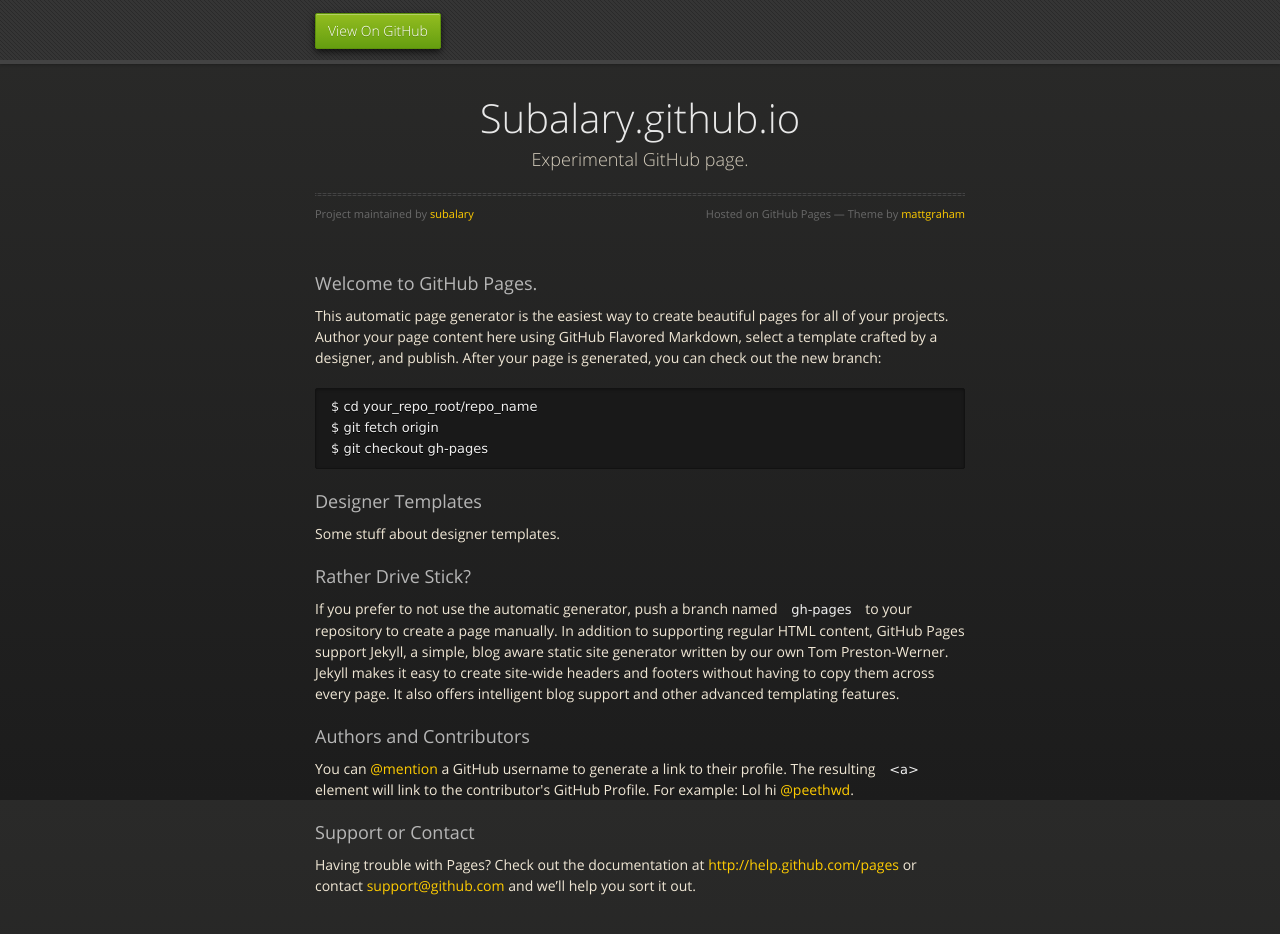
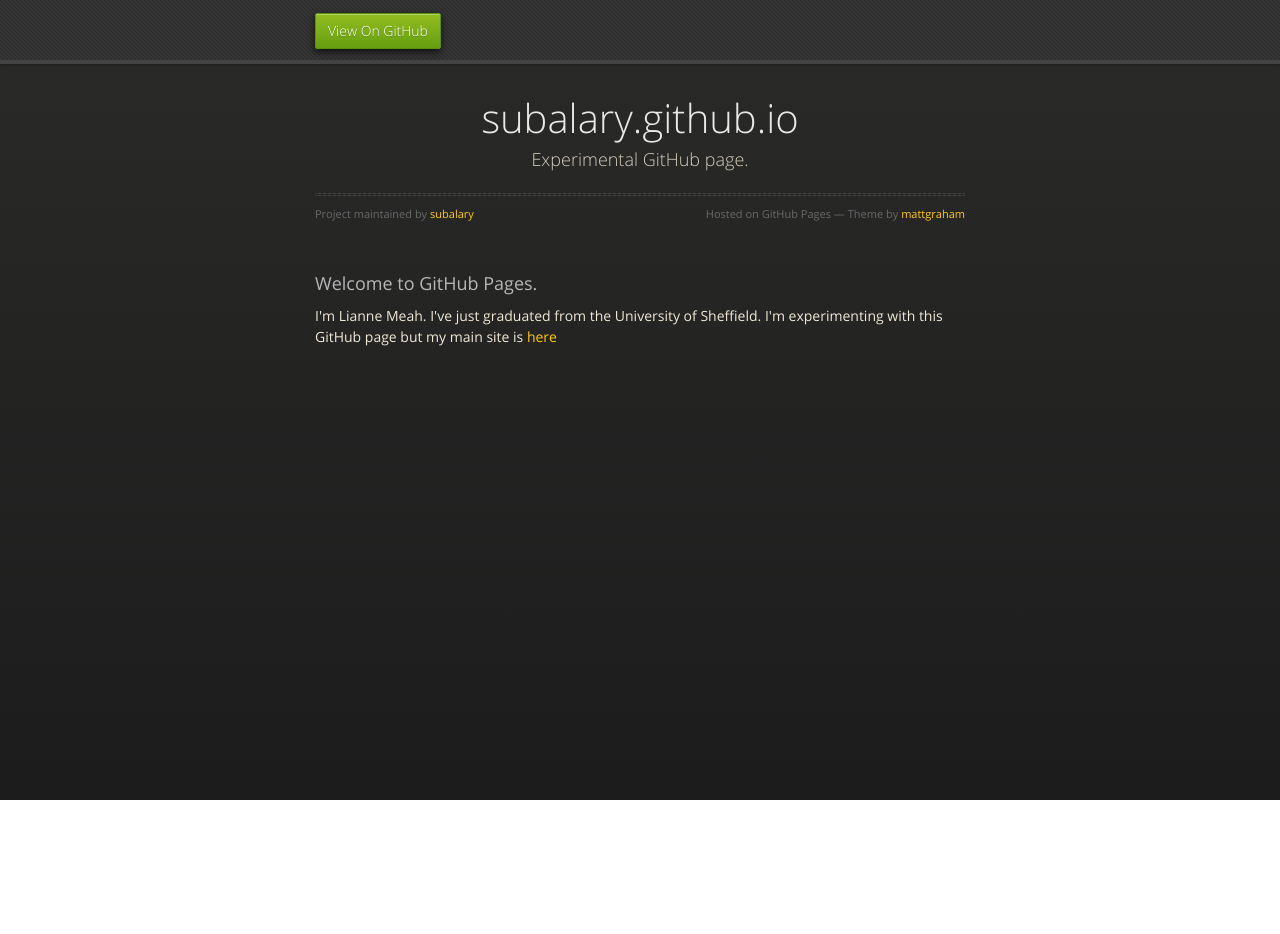
Before and after one commit to subalary/subalary.github.io, a plain HTML site: page index.html in a window 1280 px wide. After the commit the page ends 800 px from the top, so only its background shows below. Drawn offline with nearby package versions, Linux system fonts and the light colour scheme.

Commit message:
Update index.html

```diff
--- a/index.html
+++ b/index.html
@@ -28,7 +28,7 @@
 
       <section>
         <div id="title">
-          <h1>Subalary.github.io</h1>
+          <h1>subalary.github.io</h1>
           <p>Experimental GitHub page.</p>
           <hr>
           <span class="credits left">Project maintained by <a href="https://github.com/subalary">subalary</a></span>
@@ -37,25 +37,28 @@
         </div>
 
         <h3>
-<a name="welcome-to-github-pages" class="anchor" href="#welcome-to-github-pages">
+<a name="Hello World." class="anchor" href="#welcome-to-github-pages">
 <span class="octicon octicon-link"></span></a>Welcome to GitHub Pages.</h3>
 
-<p>This automatic page generator is the easiest way to create beautiful pages for all of your projects.
+<!--<p>This automatic page generator is the easiest way to create beautiful pages for all of your projects.
 Author your page content here using GitHub Flavored Markdown, select a template crafted by a designer,
-and publish. After your page is generated, you can check out the new branch:</p>
+and publish. After your page is generated, you can check out the new branch:</p>-->
 
-<pre><code>$ cd your_repo_root/repo_name
+<p>I'm Lianne Meah. I've just graduated from the University of Sheffield. I'm experimenting with this GitHub
+page but my main site is <a href="http://www.liannemeah.co.uk">here</a></p>
+
+<!--<pre><code>$ cd your_repo_root/repo_name
 $ git fetch origin
 $ git checkout gh-pages
-</code></pre>
+</code></pre>-->
 
-<h3>
+<!--<h3>
 <a name="designer-templates" class="anchor" href="#designer-templates">
 <span class="octicon octicon-link"></span></a>Designer Templates</h3>
 
-<p>Some stuff about designer templates.</p>
+<p>Some stuff about designer templates.</p>-->
 
-<h3>
+<!--<h3>
 <a name="rather-drive-stick" class="anchor" href="#rather-drive-stick">
 <span class="octicon octicon-link"></span></a>Rather Drive Stick?</h3>
 
@@ -63,24 +66,24 @@
 to create a page manually. In addition to supporting regular HTML content, GitHub Pages support Jekyll, a simple,
 blog aware static site generator written by our own Tom Preston-Werner. Jekyll makes it easy to create site-wide
 headers and footers without having to copy them across every page. It also offers intelligent blog support and
-other advanced templating features.</p>
+other advanced templating features.</p>-->
 
-<h3>
+<!--<h3>
 <a name="authors-and-contributors" class="anchor" href="#authors-and-contributors">
 <span class="octicon octicon-link"></span></a>Authors and Contributors</h3>
 
 <p>You can <a href="https://github.com/blog/821" class="user-mention">
 @mention</a> a GitHub username to generate a link to their profile.
 The resulting <code>&lt;a&gt;</code> element will link to the contributor's GitHub Profile.
-For example: Lol hi <a href="https://github.com/peethwd" class="user-mention">@peethwd</a>.
+For example: Lol hi <a href="https://github.com/peethwd" class="user-mention">@peethwd</a>.-->
 
-<h3>
+<!--<h3>
 <a name="support-or-contact" class="anchor" href="#support-or-contact"><span class="octicon octicon-link"></span></a>
 Support or Contact</h3>
 
 <p>Having trouble with Pages? Check out the documentation at <a href="http://help.github.com/pages">
 http://help.github.com/pages</a> or contact <a href="mailto:support@github.com">support@github.com</a>
-and we’ll help you sort it out.</p>
+and we’ll help you sort it out.</p>-->
       </section>
 
     </div>
```
